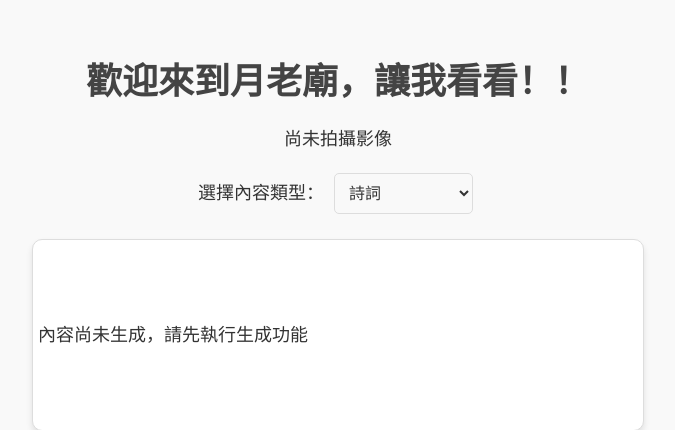
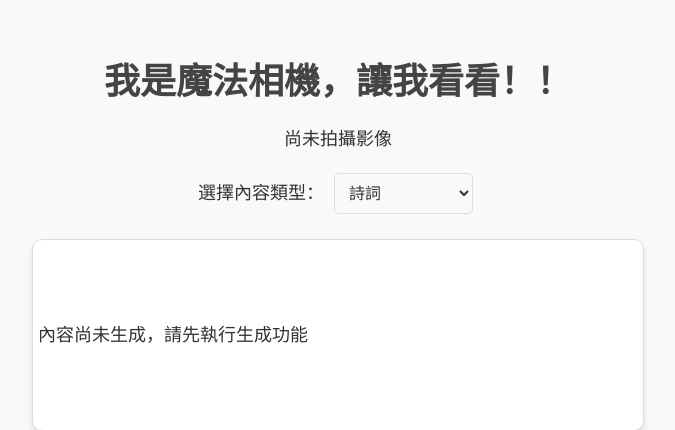
Before and after one commit to easonpan14/FINALPROJECT2, a Flask app: page / in a window 1280 px wide. Shown: the top 430 px of the page, without its empty margins (302-977 px from the left). Run offline with Flask 3, Linux system fonts and the light colour scheme.

Commit message:
Update index.html

```diff
--- a/templates/index.html
+++ b/templates/index.html
@@ -3,7 +3,7 @@
 <head>
     <meta charset="UTF-8">
     <meta name="viewport" content="width=device-width, initial-scale=1.0">
-    <title>月老廟</title>
+    <title>魔法相機本人</title>
     <style>
         body {
             font-family: Arial, sans-serif;
@@ -70,7 +70,7 @@
     </style>
 </head>
 <body>
-    <h1>歡迎來到月老廟，讓我看看！！</h1>
+    <h1>我是魔法相機，讓我看看！！</h1>
 
     {% if image_url %}
         <img src="{{ image_url }}" alt="Captured Image" />
```
